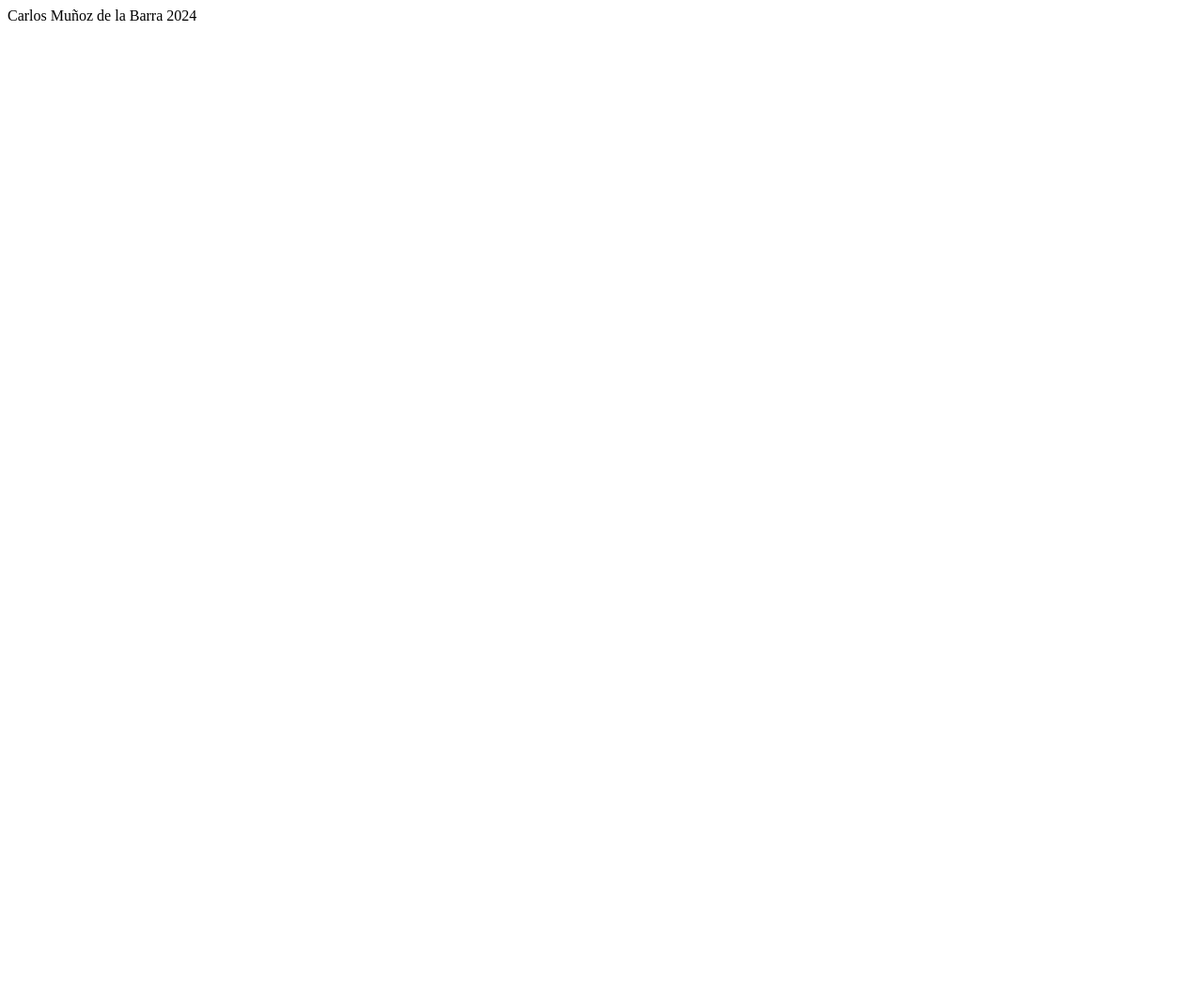
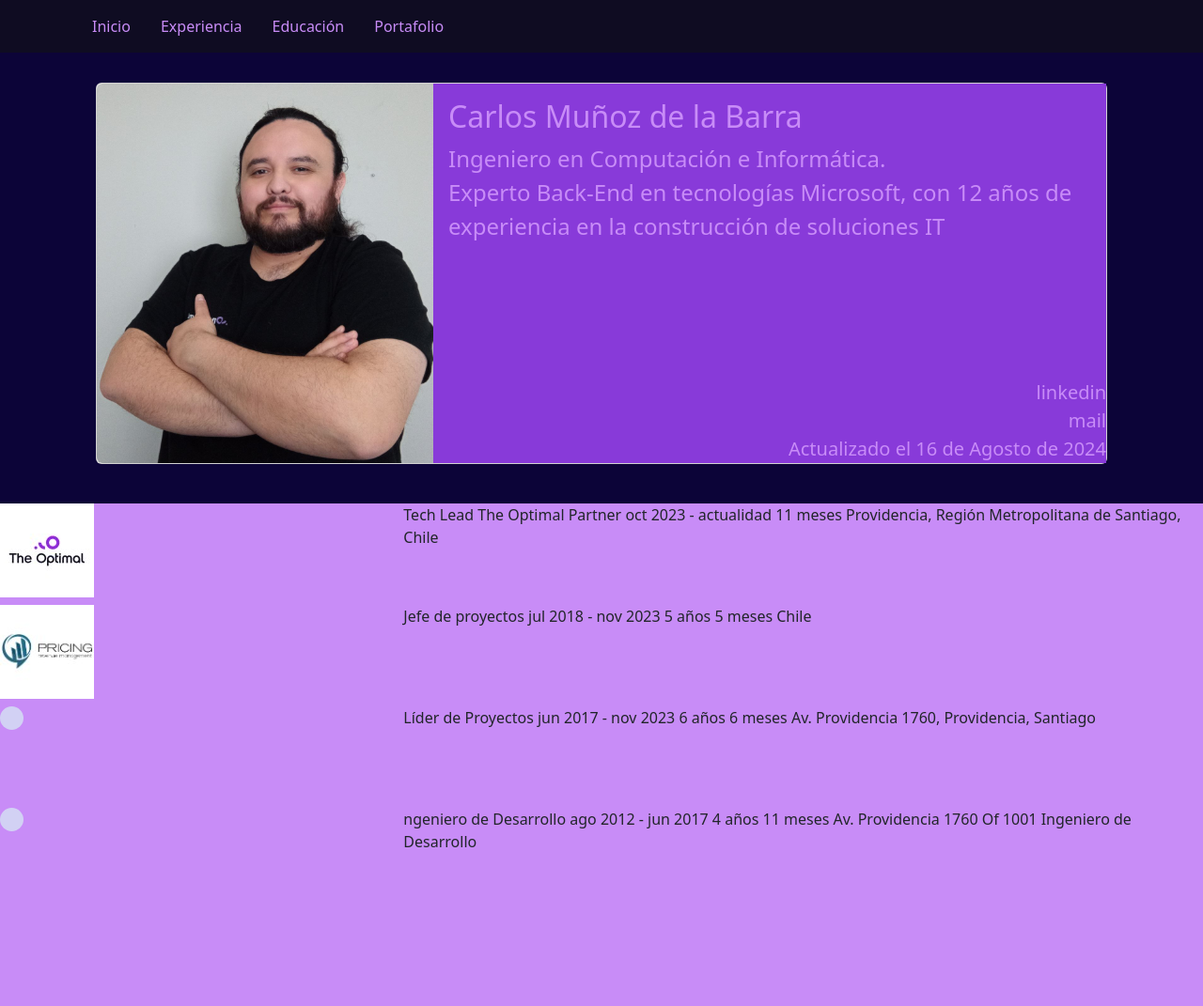
Before and after one commit to m-i-c-h-u/carlosypah.github.io, a plain HTML site: page index.html in a window 1280 px wide. Shown: the top 1071 px of the page at 94% size. Before the commit the page ends 800 px from the top, so only its background shows below. Drawn offline with nearby package versions, Linux system fonts and the light colour scheme.

Commit message:
se aplica la paleta de colores a los primeros componentes

```diff
--- a/assets/css/style.css
+++ b/assets/css/style.css
@@ -0,0 +1,101 @@
+.navbar{
+    background-color: #0f0c22;
+    /* color: #d2d1f4; */
+}
+.nav-link:focus, .nav-link:hover, .nav-link{
+    color: #c88cf7;
+    background-color: #0f0c22;
+
+}
+
+header{
+    background-color: #0c0438;
+    height: 30em;
+}
+.card-body-presentacion
+{
+    background-color: #883ad9;
+    color: #c88cf7;
+    height: 100%;
+}
+.educacion{
+    height: 40em;
+    border: 1em;
+    background-color: #883ad9;
+}
+.experiencia{
+    height: 40em;
+background-color: #c88cf7;
+}
+footer{
+    min-height: 100%;
+    background-color: #0c0438;
+    color: #c88cf7;
+
+}
+/* grid historia */
+
+
+.parent {
+    display: grid;
+    grid-template-columns: repeat(3, 1fr);
+    grid-template-rows: repeat(5, 1fr);
+    gap: 8px;
+}
+
+
+.div2 {
+    grid-column-start: 1;
+    grid-row-start: 2;
+}
+
+.div3 {
+    grid-column-start: 1;
+    grid-row-start: 3;
+}
+
+.div4 {
+    grid-column-start: 1;
+    grid-row-start: 4;
+}
+
+.div5 {
+    grid-column-start: 1;
+    grid-row-start: 5;
+}
+
+.div6 {
+    grid-column: span 2 / span 2;
+    grid-column-start: 2;
+    grid-row-start: 1;
+}
+
+.div7 {
+    grid-column: span 2 / span 2;
+    grid-column-start: 2;
+    grid-row-start: 2;
+}
+
+.div8 {
+    grid-column: span 2 / span 2;
+    grid-column-start: 2;
+    grid-row-start: 3;
+}
+
+.div9 {
+    grid-column: span 2 / span 2;
+    grid-column-start: 2;
+    grid-row-start: 4;
+}
+
+.div10 {
+    grid-column: span 2 / span 2;
+    grid-row-start: 5;
+}
+.dot {
+    height: 25px;
+    width: 25px;
+    background-color: #d2d1f4;
+    border-radius: 50%;
+    display: inline-block;
+  }
--- a/index.html
+++ b/index.html
@@ -4,8 +4,114 @@
     <meta charset="UTF-8" />
     <meta name="viewport" content="width=device-width, initial-scale=1.0" />
     <title>CV</title>
+    <link
+      href="https://cdn.jsdelivr.net/npm/bootstrap@5.3.3/dist/css/bootstrap.min.css"
+      rel="stylesheet"
+      integrity="sha384-QWTKZyjpPEjISv5WaRU9OFeRpok6YctnYmDr5pNlyT2bRjXh0JMhjY6hW+ALEwIH"
+      crossorigin="anonymous"
+    />
+    <link
+      rel="shortcut icon"
+      href="/assets/imgs/project-management.ico"
+      type="image/x-icon"
+    />
+    <link rel="stylesheet" href="/assets/css/style.css" />
   </head>
   <body>
-    <footer>Carlos Muñoz de la Barra 2024</footer>
+    <nav class="navbar" id="navegacion">
+      <div class="container">
+        <ul class="nav">
+          <li class="nav-item">
+            <a class="nav-link active" aria-current="page" href="#">Inicio</a>
+          </li>
+          <li class="nav-item">
+            <a class="nav-link" href="#experiencia">Experiencia</a>
+          </li>
+          <li class="nav-item">
+            <a class="nav-link" href="#educacion">Educación</a>
+          </li>
+          <li class="nav-item">
+            <a class="nav-link" href="#">Portafolio</a>
+          </li>
+        </ul>
+      </div>
+    </nav>
+    <header>
+      <div class="container p-3">
+        <div class="card m-3">
+          <div class="row g-0">
+            <div class="col-md-4">
+              <img
+                src="/assets/imgs/Carlos Muñoz2.png"
+                class="img-fluid rounded-start"
+                alt="El mero mero"
+              />
+            </div>
+            <div class="col-md-8">
+              <div class="card-body card-body-presentacion">
+                <h2 class="card-title">Carlos Muñoz de la Barra</h2>
+                <p class="card-text fs-4">
+                  Ingeniero en Computación e Informática.<br>
+                  Experto Back-End en tecnologías Microsoft,
+                  con 12 años de experiencia en la construcción de soluciones IT
+                </p>
+                <p class="card-text text-end position-absolute bottom-0 end-0">
+                  <small class=" fs-5">
+                    linkedin<br>
+                    mail<br>
+                    Actualizado el 16 de Agosto de 2024
+                  </small>
+                </p>
+              </div>
+            </div>
+          </div>
+        </div>
+      </div>
+    </header>
+    <section class="experiencia" id="experiencia">
+      <div class="parent">
+        <div class="div1">
+          <img src="/assets/imgs/routing_spa_logo.jpeg" alt="" />
+        </div>
+        <div class="div2">
+          <img src="/assets/imgs/pricing_spa_logo.jpeg" alt="" />
+        </div>
+        <div class="div3"><span class="dot"></span></div>
+        <div class="div4"><span class="dot"></span></div>
+        <div class="div6">
+          <span
+            >Tech Lead The Optimal Partner oct 2023 - actualidad 11 meses
+            Providencia, Región Metropolitana de Santiago, Chile</span
+          >
+        </div>
+        <div class="div7">
+          <span
+            >Jefe de proyectos jul 2018 - nov 2023 5 años 5 meses Chile</span
+          >
+        </div>
+        <div class="div8">
+          <span
+            >Líder de Proyectos jun 2017 - nov 2023 6 años 6 meses Av.
+            Providencia 1760, Providencia, Santiago</span
+          >
+        </div>
+        <div class="div9">
+          <span
+            >ngeniero de Desarrollo ago 2012 - jun 2017 4 años 11 meses Av.
+            Providencia 1760 Of 1001 Ingeniero de Desarrollo</span
+          >
+        </div>
+
+    </section>
+    <section class="educacion" id="educacion">Educación</section>
+
+    <footer class="text-center p-4">
+      <p class="mb-0">Carlos Muñoz. Todos los derechos reservados.</p>
+    </footer>
   </body>
+  <script
+    src="https://cdn.jsdelivr.net/npm/bootstrap@5.3.3/dist/js/bootstrap.bundle.min.js"
+    integrity="sha384-YvpcrYf0tY3lHB60NNkmXc5s9fDVZLESaAA55NDzOxhy9GkcIdslK1eN7N6jIeHz"
+    crossorigin="anonymous"
+  ></script>
 </html>
```
Also changed, not shown: pallette.html (added, +32 -0 lines), assets/imgs/Carlos Muñoz.png (added), assets/imgs/Carlos Muñoz2.png (added), assets/imgs/gmail.png (added), assets/imgs/linkedin.png (added), assets/imgs/photo_2023-10-12_13-14-01.jpg (added), assets/imgs/pricing_spa_logo.jpeg (added), assets/imgs/project-management.ico (added), assets/imgs/routing_spa_logo.jpeg (added), assets/imgs/universidad_andres_bello_logo.jpeg (added).
